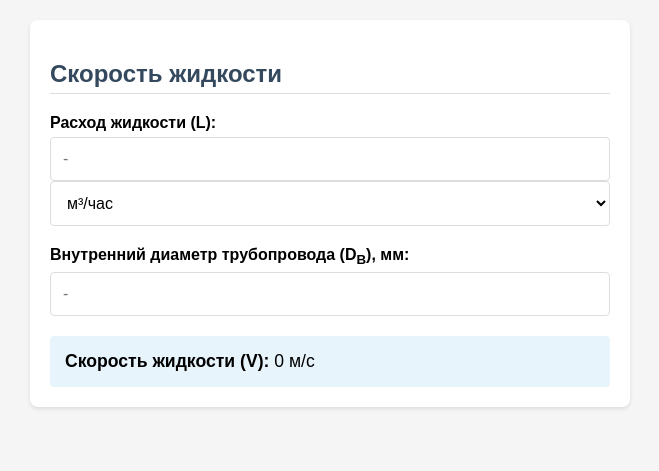
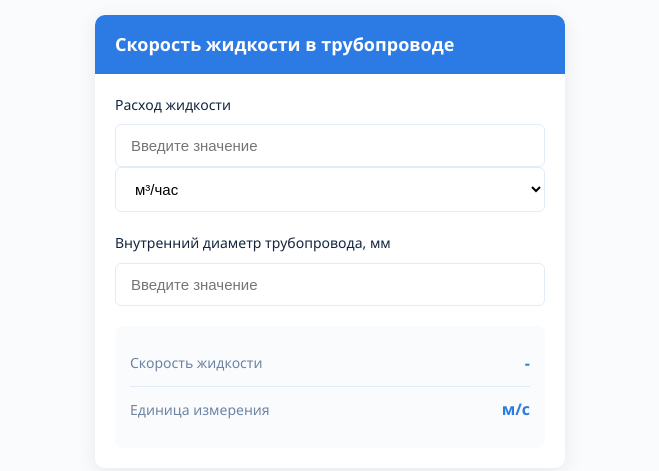
Before and after one commit to galfdesign/gidskg, a plain HTML site: page index.html in a window 1280 px wide. Shown: the whole page, without its empty margins (310-969 px from the left). Drawn offline with Linux system fonts and the light colour scheme.

Commit message:
Update index.html

```diff
--- a/index.html
+++ b/index.html
@@ -5,115 +5,172 @@
     <meta name="viewport" content="width=device-width, initial-scale=1.0">
     <title>Калькулятор скорости жидкости</title>
     <style>
+        :root {
+            --main-color: #2c7be5;
+            --border-color: #e3ebf6;
+            --text-color: #12263f;
+            --bg-color: #f9fbfd;
+            --input-bg: #ffffff;
+        }
+
+        * {
+            box-sizing: border-box;
+            margin: 0;
+            padding: 0;
+        }
+
         body {
-            font-family: Arial, sans-serif;
-            max-width: 600px;
+            font-family: 'Segoe UI', Tahoma, Geneva, Verdana, sans-serif;
+            background-color: var(--bg-color);
+            color: var(--text-color);
+            line-height: 1.6;
+            padding: 0;
+            margin: 0;
+        }
+
+        .container {
+            max-width: 500px;
             margin: 0 auto;
-            padding: 20px;
-            background-color: #f5f5f5;
+            padding: 15px;
         }
-        h2 {
-            color: #34495e;
-            border-bottom: 1px solid #ddd;
-            padding-bottom: 5px;
-            font-size: 1.5rem;
-        }
+
         .calculator {
             background-color: white;
-            padding: 20px;
-            border-radius: 8px;
-            box-shadow: 0 2px 4px rgba(0,0,0,0.1);
-        }
-        .form-group {
-            margin-bottom: 15px;
-        }
-        label {
-            display: block;
-            margin-bottom: 5px;
-            font-weight: bold;
-            font-size: 1rem;
-        }
-        .input-with-unit {
-            display: flex;
-            align-items: center;
-        }
-        .input-with-unit span {
-            margin-left: 8px;
-            white-space: nowrap;
-        }
-        input {
-            width: 100%;
-            padding: 12px;
-            border: 1px solid #ddd;
-            border-radius: 4px;
-            box-sizing: border-box;
-            font-size: 1rem;
-        }
-        select {
-            width: 100%;
-            padding: 12px;
-            border: 1px solid #ddd;
-            border-radius: 4px;
-            background-color: white;
-            font-size: 1rem;
-            margin-bottom: 5px;
-        }
-        .result {
-            margin-top: 20px;
-            padding: 15px;
-            background-color: #e8f4fc;
-            border-radius: 4px;
-            font-size: 1.1rem;
-        }
-        .unit {
-            color: #7f8c8d;
-            font-size: 0.9em;
+            border-radius: 10px;
+            box-shadow: 0 4px 20px rgba(0, 0, 0, 0.08);
+            overflow: hidden;
+            margin-bottom: 20px;
         }
 
-        /* Мобильная адаптация */
+        .calculator-header {
+            background-color: var(--main-color);
+            color: white;
+            padding: 15px 20px;
+            font-size: 18px;
+            font-weight: 600;
+        }
+
+        .calculator-body {
+            padding: 20px;
+        }
+
+        .input-group {
+            margin-bottom: 20px;
+        }
+
+        .input-group label {
+            display: block;
+            margin-bottom: 8px;
+            font-size: 14px;
+            font-weight: 500;
+            color: var(--text-color);
+        }
+
+        .input-group input,
+        .input-group select {
+            width: 100%;
+            padding: 12px 15px;
+            border: 1px solid var(--border-color);
+            border-radius: 6px;
+            font-size: 15px;
+            background-color: var(--input-bg);
+            transition: border-color 0.2s;
+        }
+
+        .input-group input:focus,
+        .input-group select:focus {
+            outline: none;
+            border-color: var(--main-color);
+            box-shadow: 0 0 0 3px rgba(44, 123, 229, 0.1);
+        }
+
+        .results {
+            background-color: var(--bg-color);
+            border-radius: 8px;
+            padding: 15px;
+            margin-top: 10px;
+        }
+
+        .result-item {
+            display: flex;
+            justify-content: space-between;
+            align-items: center;
+            padding: 10px 0;
+            border-bottom: 1px solid var(--border-color);
+        }
+
+        .result-item:last-child {
+            border-bottom: none;
+        }
+
+        .result-label {
+            font-size: 14px;
+            color: #6e84a3;
+        }
+
+        .result-value {
+            font-size: 16px;
+            font-weight: 600;
+            color: var(--main-color);
+        }
+
+        /* .unit-label removed since we moved the unit into the label */
+
         @media (max-width: 480px) {
-            body {
+            .container {
                 padding: 10px;
             }
-            .calculator {
+
+            .calculator-header {
+                padding: 12px 15px;
+                font-size: 16px;
+            }
+
+            .calculator-body {
                 padding: 15px;
             }
-            h2 {
-                font-size: 1.3rem;
-            }
-            input, select {
-                padding: 10px;
-            }
-            .result {
-                padding: 12px;
-                font-size: 1rem;
+
+            .input-group input,
+            .input-group select {
+                padding: 10px 12px;
+                font-size: 14px;
             }
         }
     </style>
 </head>
 <body>
-    <div class="calculator">
-        <h2>Скорость жидкости</h2>
+    <div class="container">
+        <div class="calculator">
+            <div class="calculator-header">
+                Скорость жидкости в трубопроводе
+            </div>
+            <div class="calculator-body">
+                <div class="input-group">
+                    <label for="flow-rate">Расход жидкости</label>
+                    <input type="number" id="flow-rate" step="0.001" placeholder="Введите значение">
+                    <select id="flow-unit">
+                        <option value="m3h">м³/час</option>
+                        <option value="lmin">л/мин</option>
+                        <option value="ls">л/сек</option>
+                    </select>
+                </div>
 
-        <div class="form-group">
-            <label for="flow-rate">Расход жидкости (L):</label>
-            <input type="number" id="flow-rate" step="0.001" placeholder="-" value="">
-            <select id="flow-unit">
-                <option value="m3h">м³/час</option>
-                <option value="lmin">литр/минута</option>
-                <option value="ls">литр/секунда</option>
-            </select>
-        </div>
+                <div class="input-group">
+                    <label for="diameter">Внутренний диаметр трубопровода, мм</label>
+                    <input type="number" id="diameter" step="0.1" placeholder="Введите значение">
+                </div>
 
-        <div class="form-group">
-            <label>Внутренний диаметр трубопровода (D<sub>B</sub>), мм:</label>
-            <div class="input-with-unit">
-                <input type="number" id="diameter" step="0.1" placeholder="-" value="">
+                <div class="results">
+                    <div class="result-item">
+                        <span class="result-label">Скорость жидкости</span>
+                        <span id="velocity-result" class="result-value">-</span>
+                    </div>
+                    <div class="result-item">
+                        <span class="result-label">Единица измерения</span>
+                        <span class="result-value">м/с</span>
+                    </div>
+                </div>
             </div>
-        </div>
-
-        <div id="result" class="result">
-            <strong>Скорость жидкости (V):</strong> <span id="velocity-result">0</span> м/с
         </div>
     </div>
 
@@ -138,16 +195,25 @@
             }
         }
 
+        // Функция для форматирования числа с двумя знаками после запятой
+        function formatNumber(num) {
+            if (isNaN(num)) return '-';
+            return num.toLocaleString('ru-RU', {
+                minimumFractionDigits: 2,
+                maximumFractionDigits: 2
+            });
+        }
+
         // Функция для расчета скорости
         function calculateVelocity() {
-            // Получаем значения из полей ввода
-            const flowRate = parseFloat(flowRateInput.value) || 0;
-            const diameter = parseFloat(diameterInput.value) || 0;
+            // Получаем текущие значения
+            const flowRate = parseFloat(flowRateInput.value);
+            const diameter = parseFloat(diameterInput.value);
             const flowUnit = flowUnitSelect.value;
 
-            // Если диаметр не введен или равен 0, устанавливаем скорость 0
-            if (diameter <= 0) {
-                velocityResult.textContent = "0";
+            // Проверяем, что значения введены корректно
+            if (isNaN(flowRate) || isNaN(diameter) || diameter <= 0) {
+                velocityResult.textContent = '-';
                 return;
             }
 
@@ -163,17 +229,14 @@
             // Рассчитываем скорость жидкости
             const velocity = flowRateInM3s / area;
 
-            // Отображаем результат с округлением до 3 знаков после запятой
-            velocityResult.textContent = velocity.toFixed(3);
+            // Отображаем результат
+            velocityResult.textContent = formatNumber(velocity);
         }
 
         // Добавляем обработчики событий для динамического расчета
         flowRateInput.addEventListener('input', calculateVelocity);
         flowUnitSelect.addEventListener('change', calculateVelocity);
         diameterInput.addEventListener('input', calculateVelocity);
-
-        // Вызываем расчет при загрузке страницы
-        calculateVelocity();
     </script>
 </body>
 </html>
```
